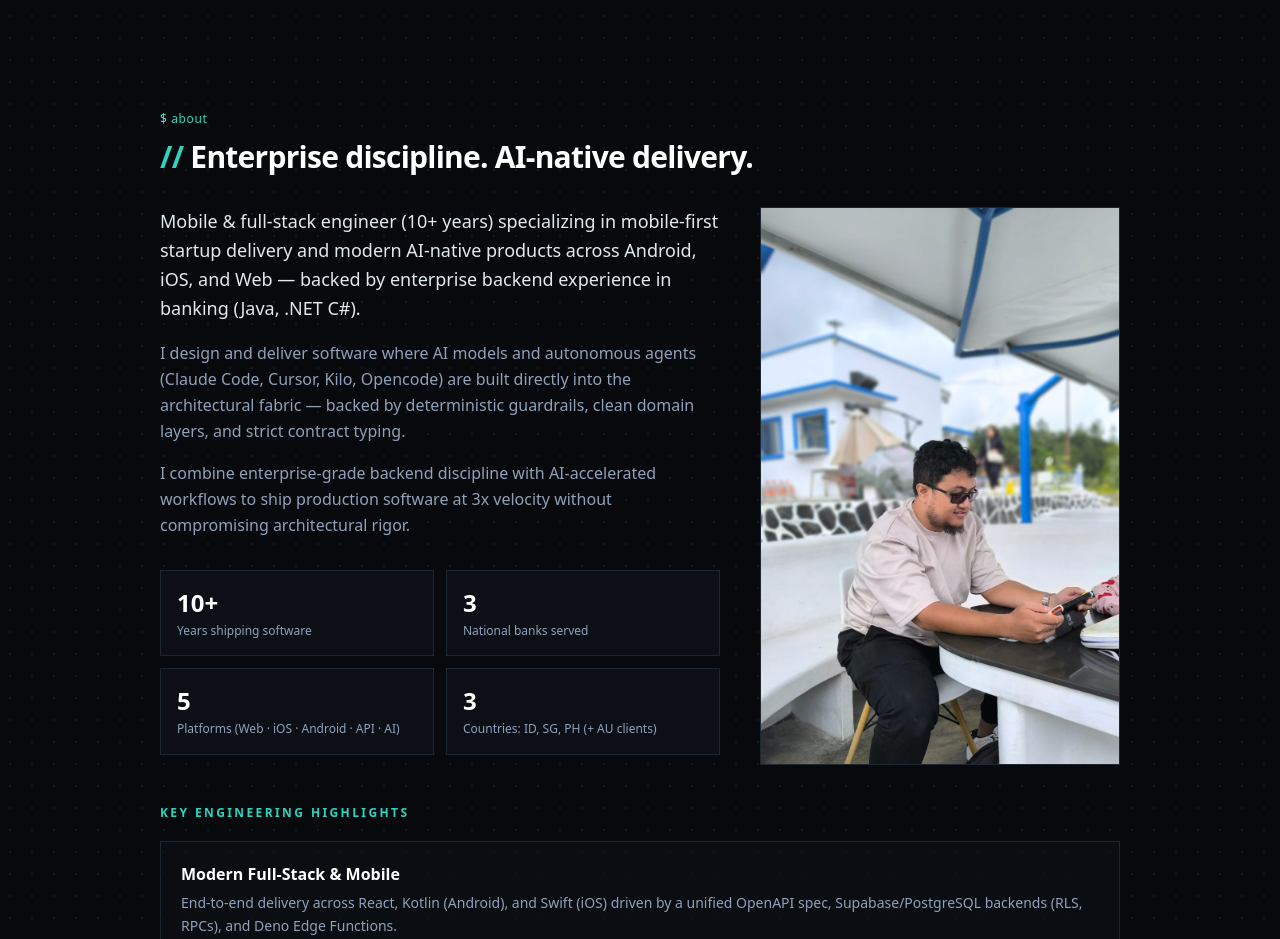
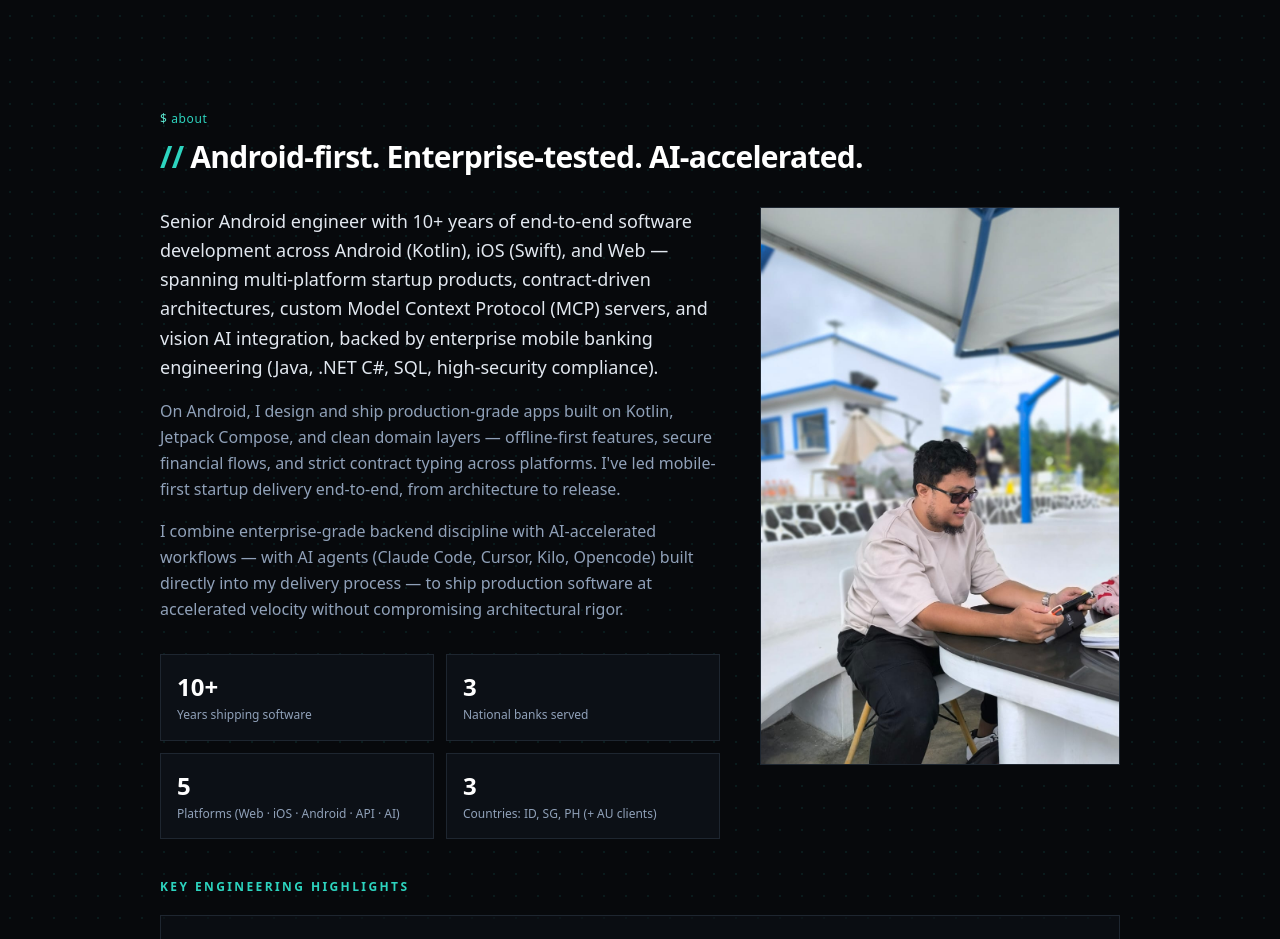
Before and after one commit to yuzutaru/yustar-portfolio, a Next.js app: page / in a window 1280 px wide. Shown: the part 940-1879 px from the top of the page. Built offline with nearby package versions, Linux system fonts and the light colour scheme.

Commit message:
Feat(about): Android-first tone in About section

```diff
--- a/src/components/About.tsx
+++ b/src/components/About.tsx
@@ -13,7 +13,7 @@ export function About({ profile }: { profile: Profile }) {
   return (
     <Section id="about">
       <Eyebrow>About</Eyebrow>
-      <SectionTitle>Enterprise discipline. AI-native delivery.</SectionTitle>
+      <SectionTitle>Android-first. Enterprise-tested. AI-accelerated.</SectionTitle>
 
       <div className="mt-8 grid gap-10 lg:grid-cols-5">
         <div className="lg:col-span-3">
--- a/src/content/profile.ts
+++ b/src/content/profile.ts
@@ -20,9 +20,9 @@ export const profile = ProfileSchema.parse({
     "AI-Native Architecture · MCP / OpenAPI",
   ],
   about: [
-    "Mobile & full-stack engineer (10+ years) specializing in mobile-first startup delivery and modern AI-native products across Android, iOS, and Web — backed by enterprise backend experience in banking (Java, .NET C#).",
-    "I design and deliver software where AI models and autonomous agents (Claude Code, Cursor, Kilo, Opencode) are built directly into the architectural fabric — backed by deterministic guardrails, clean domain layers, and strict contract typing.",
-    "I combine enterprise-grade backend discipline with AI-accelerated workflows to ship production software at 3x velocity without compromising architectural rigor.",
+    "Senior Android engineer with 10+ years of end-to-end software development across Android (Kotlin), iOS (Swift), and Web — spanning multi-platform startup products, contract-driven architectures, custom Model Context Protocol (MCP) servers, and vision AI integration, backed by enterprise mobile banking engineering (Java, .NET C#, SQL, high-security compliance).",
+    "On Android, I design and ship production-grade apps built on Kotlin, Jetpack Compose, and clean domain layers — offline-first features, secure financial flows, and strict contract typing across platforms. I've led mobile-first startup delivery end-to-end, from architecture to release.",
+    "I combine enterprise-grade backend discipline with AI-accelerated workflows — with AI agents (Claude Code, Cursor, Kilo, Opencode) built directly into my delivery process — to ship production software at accelerated velocity without compromising architectural rigor.",
   ],
   highlights: [
     {
```
